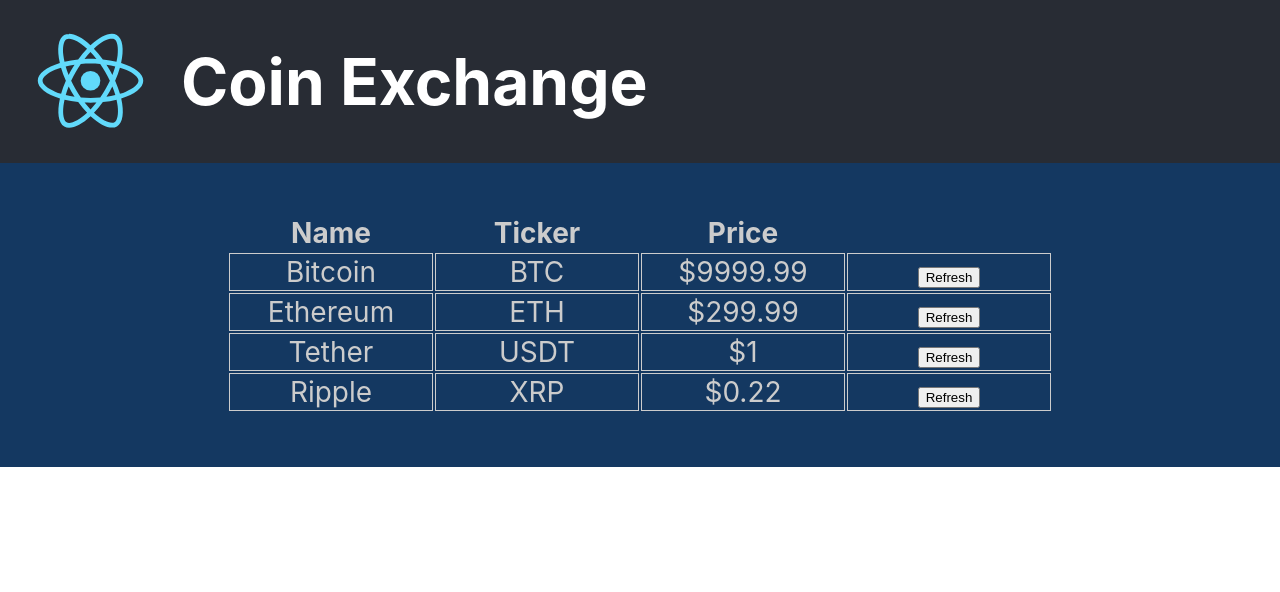
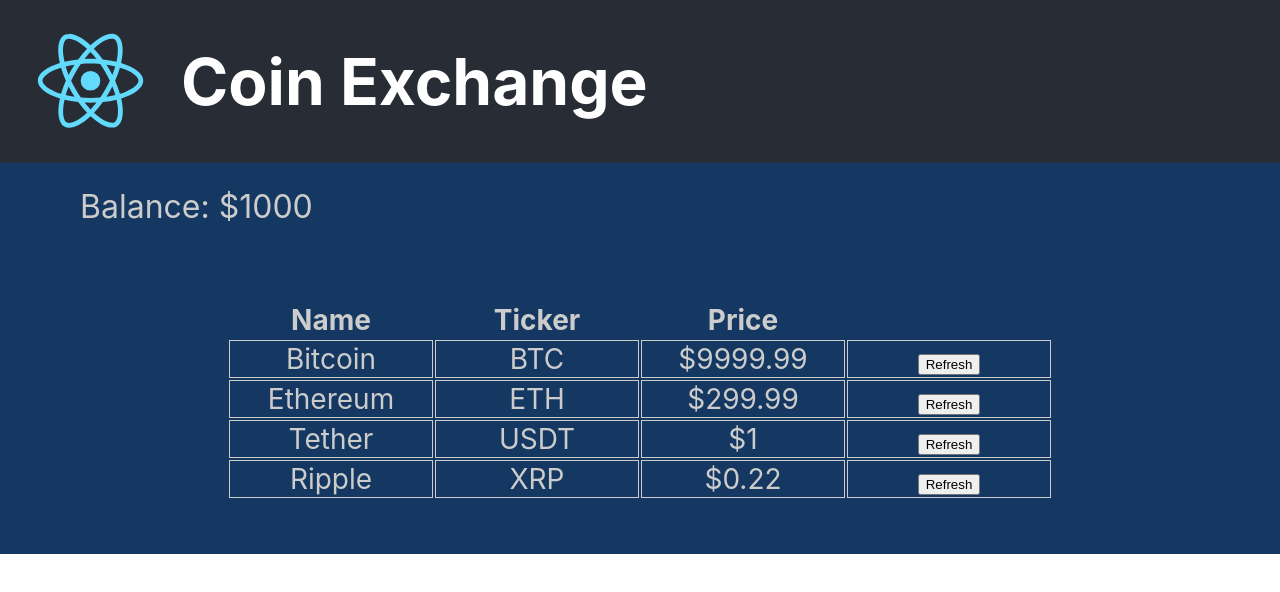
Before and after one commit to AustinTricquet/Coin-Exchange, a React (Create React App) app: page / in a window 1280 px wide. Shown: the top 592 px of the page. Built offline with nearby package versions, Linux system fonts and the light colour scheme.

Commit message:
Added styled components to component file and removed css file

```diff
--- a/package.json
+++ b/package.json
@@ -8,7 +8,8 @@
     "@testing-library/user-event": "^7.2.1",
     "react": "^16.13.1",
     "react-dom": "^16.13.1",
-    "react-scripts": "3.4.3"
+    "react-scripts": "3.4.3",
+    "styled-components": "^5.2.0"
   },
   "scripts": {
     "start": "react-scripts start",
--- a/src/App.js
+++ b/src/App.js
@@ -2,6 +2,7 @@
 import logo from './logo.svg';
 import './App.css';
 import Coin from './components/Coin/Coin';
+import AccountBalance from './components/AccountBalance/AccountBalance';
 
 function App() {
   return (
@@ -12,6 +13,7 @@
           Coin Exchange
         </h1>
       </header>
+      <AccountBalance amount={1000} />
       <table className="coin-table">
         <thead>
           <tr>
--- /dev/null
+++ b/src/components/AccountBalance/AccountBalance.jsx
@@ -0,0 +1,24 @@
+import React, { Component } from 'react'
+import PropTypes from 'prop-types';
+import styled from 'styled-components';
+
+const Section = styled.section`
+    font-size: 2rem;
+    text-align: left;
+    padding: 1.5rem 0 1.5rem 5rem;
+`;
+
+
+export default class AccountBalance extends Component {
+    render() {
+        return (
+            <Section>
+                Balance: ${this.props.amount}
+            </Section>
+        );
+    }
+}
+
+AccountBalance.propTypes = {
+    amount: PropTypes.number.isRequired
+}
--- a/src/components/Coin/Coin.css
+++ /dev/null
@@ -1,4 +0,0 @@
-.coin-row td {
-    border: 1px solid #cccccc;
-    width: 25vh;
-}
--- a/src/components/Coin/Coin.jsx
+++ b/src/components/Coin/Coin.jsx
@@ -1,6 +1,15 @@
 import React, { Component } from 'react';
-import './Coin.css';
 import PropTypes from 'prop-types';
+import styled from 'styled-components';
+
+
+
+
+const Td = styled.td`
+    border: 1px solid #cccccc;
+    width: 25vh;
+`;
+
 
 export default class Coin extends Component {
     constructor(props) {
@@ -24,15 +33,15 @@
 
     render() {
         return (
-            <tr className="coin-row">
-                <td>{this.props.name}</td>
-                <td>{this.props.ticker}</td>
-                <td>${this.state.price}</td>
-                <td>
+            <tr>
+                <Td>{this.props.name}</Td>
+                <Td>{this.props.ticker}</Td>
+                <Td>${this.state.price}</Td>
+                <Td>
                     <form action="#" method="POST">
                         <button onClick={this.handleClick}>Refresh</button>
                     </form>
-                </td>
+                </Td>
             </tr>
         );
     }
```
Also changed, not shown: 1 other file (tests, documents, lock files or other folders).
